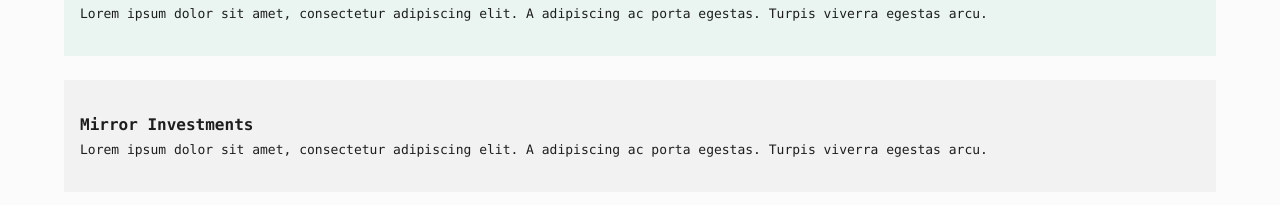
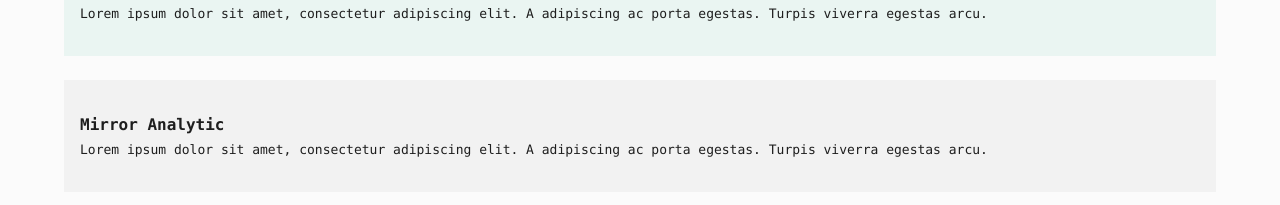
Before and after one commit to Phixelz/MyPortfolio, a Next.js app: page / in a window 1280 px wide. Shown: the part 1407-1612 px from the top of the page. Built offline with nearby package versions, Linux system fonts and the light colour scheme.

Commit message:
update build

```diff
--- a/src/components/Projects/index.tsx
+++ b/src/components/Projects/index.tsx
@@ -27,7 +27,7 @@ export function Projects() {
         </li>
         <li>
         <a href="">
-          <h3>Mirror Investments</h3>
+          <h3>Mirror Analytic</h3>
           <p>Lorem ipsum dolor sit amet, consectetur adipiscing elit. A adipiscing ac porta egestas. Turpis viverra egestas arcu.</p>
           </a>
         </li>
```
